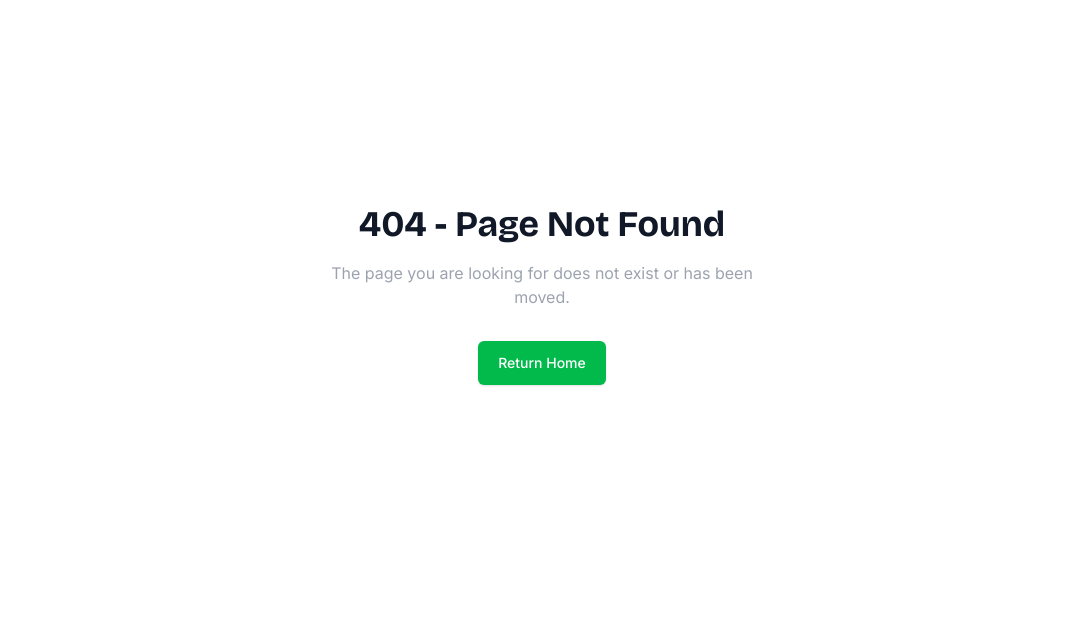
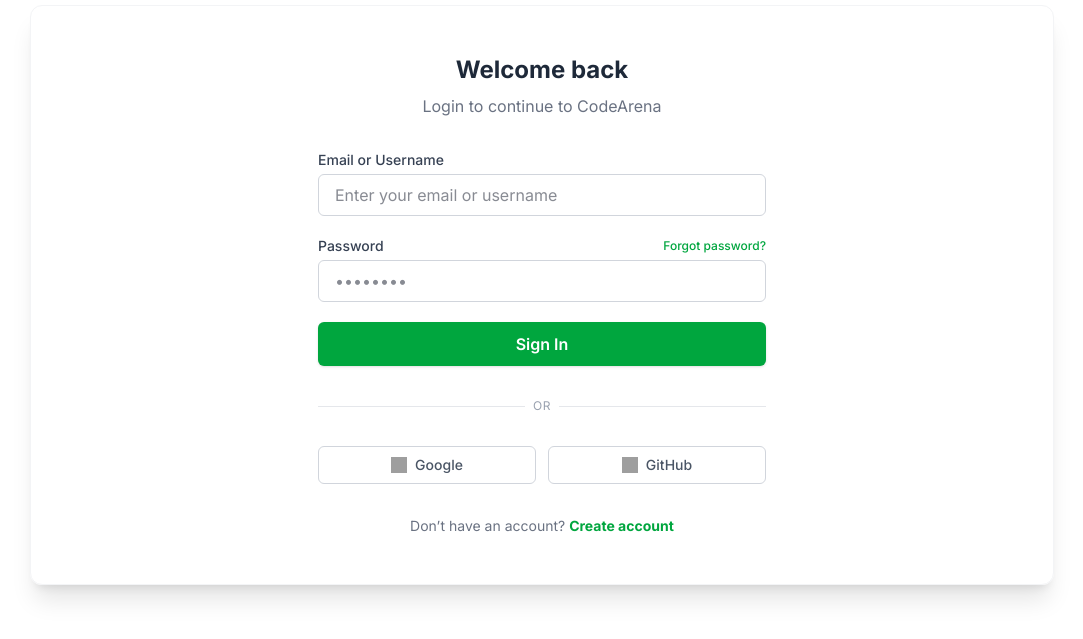
Before and after one commit to Arafat-Shalehin/CodeArena, a Next.js app: page /login in a window 1280 px wide. Before the commit this address had no page. Shown: the part 105-744 px from the top of the page, without its empty margins (98-1181 px from the left). Built offline with nearby package versions, Linux system fonts and the light colour scheme; grey boxes are pictures that could not be loaded.

Commit message:
login page added  and make  logIn form

```diff
--- /dev/null
+++ b/src/app/login/page.jsx
@@ -0,0 +1,144 @@
+"use client";
+
+import { useForm } from "react-hook-form";
+import Link from "next/link";
+
+export default function SignInPage() {
+  const {
+    register,
+    handleSubmit,
+    formState: { errors },
+  } = useForm({
+    mode: "onBlur",
+  });
+
+  const onSubmit = (data) => {
+    console.log("LOGIN DATA 👉", data);
+  };
+
+  const inputStyle =
+    "w-full px-4 py-2 border rounded-md focus:outline-none focus:ring-2 focus:ring-green-500 border-gray-300 transition-all";
+
+  return (
+    <div className="min-h-screen flex items-center justify-center py-10 px-4">
+      {/* Main Container: overflow-hidden corners এর জন্য */}
+      <div className=" w-full max-w-5xl rounded-xl shadow-xl flex flex-col md:flex-row items-stretch overflow-hidden border border-gray-100">
+        {/* Right Side: Form Section (Equal height/width) */}
+        <div className="flex-1 p-8 md:p-12 flex flex-col justify-center">
+          <div className="max-w-md mx-auto w-full">
+            {/* Header */}
+            <div className="mb-8 text-center">
+              <h2 className="text-2xl font-bold text-gray-800 mb-2">
+                Welcome back
+              </h2>
+              <p className="text-gray-500">Login to continue to CodeArena</p>
+            </div>
+
+            {/* Form */}
+            <form onSubmit={handleSubmit(onSubmit)} className="space-y-5">
+              {/* Email or Username input */}
+              <div>
+                <label className="block text-sm font-medium text-gray-700 mb-1">
+                  Email or Username
+                </label>
+                <input
+                  type="text"
+                  placeholder="Enter your email or username"
+                  className={inputStyle}
+                  {...register("identifier", {
+                    required: "Email or Username is required",
+                    minLength: { value: 3, message: "Too short" },
+                  })}
+                />
+                {errors.identifier && (
+                  <p className="text-red-500 text-xs mt-1">
+                    {errors.identifier.message}
+                  </p>
+                )}
+              </div>
+
+              {/* Password */}
+              <div>
+                <div className="flex justify-between items-center mb-1">
+                  <label className="block text-sm font-medium text-gray-700">
+                    Password
+                  </label>
+                  <Link
+                    href="/forgot-password"
+                    className="text-xs text-green-600 hover:underline font-medium"
+                  >
+                    Forgot password?
+                  </Link>
+                </div>
+                <input
+                  type="password"
+                  placeholder="••••••••"
+                  className={inputStyle}
+                  {...register("password", {
+                    required: "Password is required",
+                  })}
+                />
+                {errors.password && (
+                  <p className="text-red-500 text-xs mt-1">
+                    {errors.password.message}
+                  </p>
+                )}
+              </div>
+
+              {/* Sign In Button */}
+              <button
+                type="submit"
+                className="w-full bg-green-600 text-white py-2.5 rounded-md hover:bg-green-700 transition-colors font-semibold shadow-sm"
+              >
+                Sign In
+              </button>
+            </form>
+
+            {/* Divider */}
+            <div className="relative my-8">
+              <div className="absolute inset-0 flex items-center">
+                <div className="w-full border-t border-gray-200"></div>
+              </div>
+              <div className="relative flex justify-center text-xs">
+                <span className="px-2 bg-white text-gray-400 uppercase tracking-wider">
+                  OR
+                </span>
+              </div>
+            </div>
+
+            {/* Social Login Buttons */}
+            <div className="grid grid-cols-1 sm:grid-cols-2 gap-3">
+              <button className="w-full flex items-center justify-center gap-2 border border-gray-300 py-2 rounded-md hover:bg-gray-50 transition-all text-sm font-medium text-gray-600">
+                <img
+                  src="https://www.svgrepo.com/show/475656/google-color.svg"
+                  className="w-4 h-4"
+                  alt="google"
+                />
+                Google
+              </button>
+              <button className="w-full flex items-center justify-center gap-2 border border-gray-300 py-2 rounded-md hover:bg-gray-50 transition-all text-sm font-medium text-gray-600">
+                <img
+                  src="https://www.svgrepo.com/show/512317/github-142.svg"
+                  className="w-4 h-4"
+                  alt="github"
+                />
+                GitHub
+              </button>
+            </div>
+
+            {/* Navigate Signup */}
+            <p className="text-center text-sm text-gray-500 mt-8">
+              Don’t have an account?{" "}
+              <Link
+                href="/register"
+                className="text-green-600 font-bold hover:underline"
+              >
+                Create account
+              </Link>
+            </p>
+          </div>
+        </div>
+      </div>
+    </div>
+  );
+}
```
